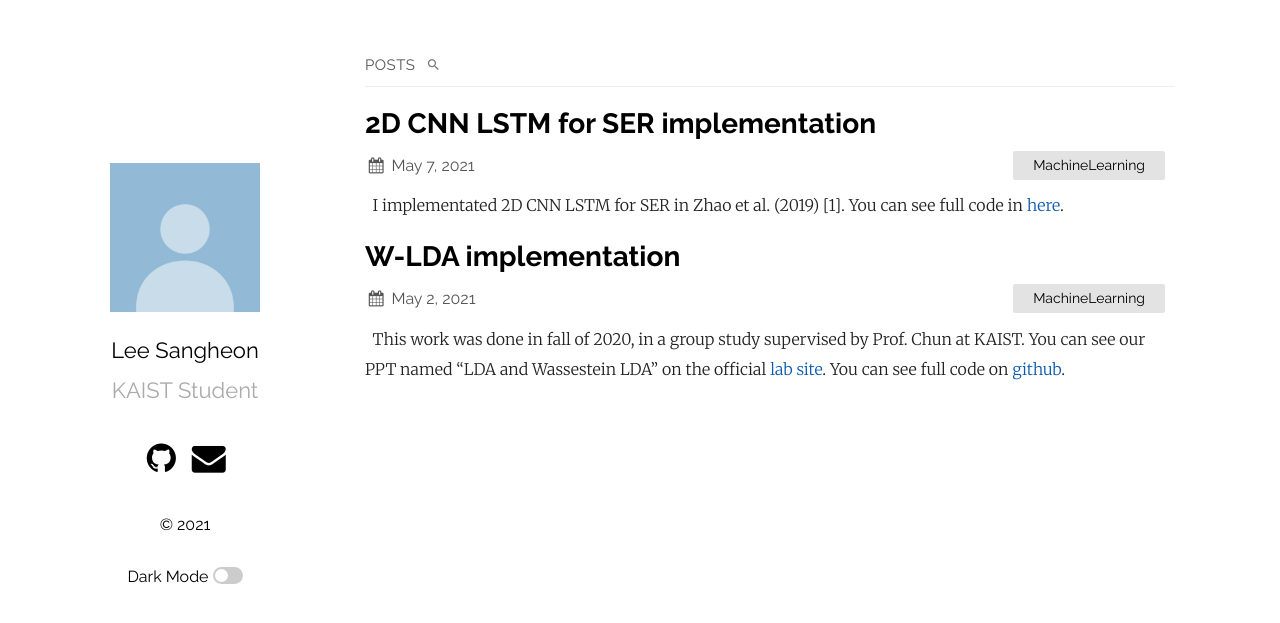
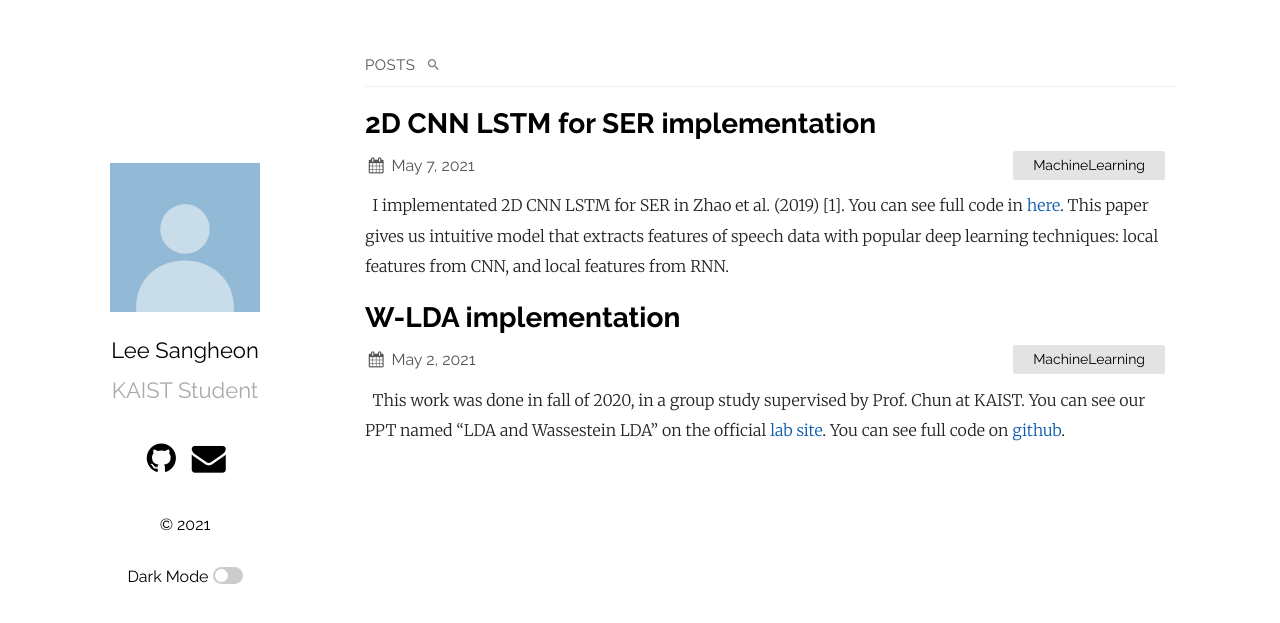
Before and after one commit to buaaaaang/buaaaaang.github.io, a Jekyll site: the page built from index.md, in a window 1280 px wide. Shown: the top 623 px of the page. Built offline with Jekyll 4.4.1, drawn with Linux system fonts in a browser that asks for light colours; part of the change alters nothing that is shown.

Commit message:
2DCNNLSTM

```diff
--- a/_posts/2021-05-07-2D-CNN-LSTM.markdown
+++ b/_posts/2021-05-07-2D-CNN-LSTM.markdown
@@ -5,7 +5,7 @@ date:   2021-05-07 17:51:35 +0900
 categories: MachineLearning
 ---
 
-&nbsp;&nbsp;I implementated 2D CNN LSTM for SER in Zhao et al. (2019) [1]. You can see full code in [here][2Dgithub].
+&nbsp;&nbsp;I implementated 2D CNN LSTM for SER in Zhao et al. (2019) [1]. You can see full code in [here][2Dgithub]. This paper gives us intuitive model that extracts features of speech data with popular deep learning techniques: local features from CNN, and local features from RNN.
 
 [2Dgithub]: https://github.com/buaaaaang/20210507-2D-CNN-LSTM
 
@@ -21,7 +21,7 @@ My goal was to apply the model to Korean speech dataset. The data was from [here
   <img width="460" src="/assets/2021-05-07-2D-CNN-LSTM/log_mel_sample.png">
 </p>
 
-&nbsp;&nbsp;Model was built with Keras, and hyperparamter tuning was done by KerasTuner. Here is network's training accuracy and validation accuracy on Berlin EmoDB set in speaker-dependent experiments.
+&nbsp;&nbsp;Model was built with Keras, and hyperparamter tuning was done by KerasTuner. In this post, we'll consider accuracy on speaker-dependent experiments. Here is network's training accuracy and validation accuracy on Berlin EmoDB set.
 
 <p align="center">
   <img width="460" src="/assets/2021-05-07-2D-CNN-LSTM/acc-epoch_original_B.png">
@@ -37,7 +37,7 @@ Validation accuracy was 0.73, which is quite similar to the result of [1]. (whic
 
 Validation accuracy was 0.47, which was not as good as expected
 
-&nbsp;&nbsp;At this point, I pointed out suspicious part of this paper. The input data, which has size (128&times;251&times;1), pass through 4 LFLB layers, and become (1&times;1&times;128). Then, to connect this with LSTM layer, we should put reshape layer to change shape into (1&times;128). Here, time information is not contained anymore, so recurrent neural network is called only once. This means there is no meaning of using LSTM layer. To check this, I replaced LSTM layer with two dense layers. Here is the result when changed model was applied to Berlin EmoDB dataset.
+&nbsp;&nbsp;At this point, I pointed out suspicious part of this paper. The input data, which has size (128&times;251&times;1), pass through 4 LFLB layers, and become (1&times;1&times;128). Then, to connect this with LSTM layer,  reshape layer is needed to change shape into (1&times;128). Here, time information is not contained anymore, so recurrent neural network is called only once. This means there is no meaning of using LSTM layer. To check this, I replaced LSTM layer with two dense layers. Here is the result when changed model was applied to Berlin EmoDB dataset.
 
 <p align="center">
   <img width="460" src="/assets/2021-05-07-2D-CNN-LSTM/acc-epoch_dense_B.png">
@@ -45,11 +45,13 @@ Validation accuracy was 0.47, which was not as good as expected
 
 validation accuracy wa 0.76, which is higher than the original model, showing that LSTM layer in the original model is not meaningful.
 
-&nbsp;&nbsp;To use LSTM in meaningful way, we have to conserve time information of the data. I tried to change pooling layer to have smaller pooling size on frame-axis. When this modified model was applied to Berilin EmoDB dataset, I got better result(!) then the paper. The validation accuracy increased to 0.80.
+&nbsp;&nbsp;To use LSTM in meaningful way, I have to conserve time information of the data. I tried to change pooling layer to have smaller pooling size on frame-axis. When this modified model was applied to Berilin EmoDB dataset, I got better result(!) then the paper. As you can see in the graph below, validation accuracy increased to 0.80.
 
 <p align="center">
   <img width="460" src="/assets/2021-05-07-2D-CNN-LSTM/acc-epoch_modified_B.png">
 </p>
+
+I guess performance will be even more better if more detailed hyperparameter tuning is done.
 
 &nbsp;&nbsp;I applied modified model to Korean speech dataset.
 
@@ -59,11 +61,9 @@ validation accuracy wa 0.76, which is higher than the original model, showing th
 
 Validation accuracy was 0.49, which is slightly better, but still not that useful.
 
-speaker-independent
-about possibilities of model
-how to deal with korean speech data
+&nbsp;&nbsp;We may guess that model is suitable only for German, but I think that is not all. Korean speech dataset I found is too vague that even I can't distinguish some emotions. The good news is that, this data has labeled not only '1st emotion', but also 2nd, 3rd, 4th, and 5th emotions. We may use those data to characterize emotions in dimensional emotional model.
 
-
+Overall, I successfully implemented the model in the paper, and I could modify it to be better model. Also, although applying the model to Korean speech dataset was not quite successful, It gave me a chance to think of other ways to break through.
 
 <br/>
 <br/>
```
